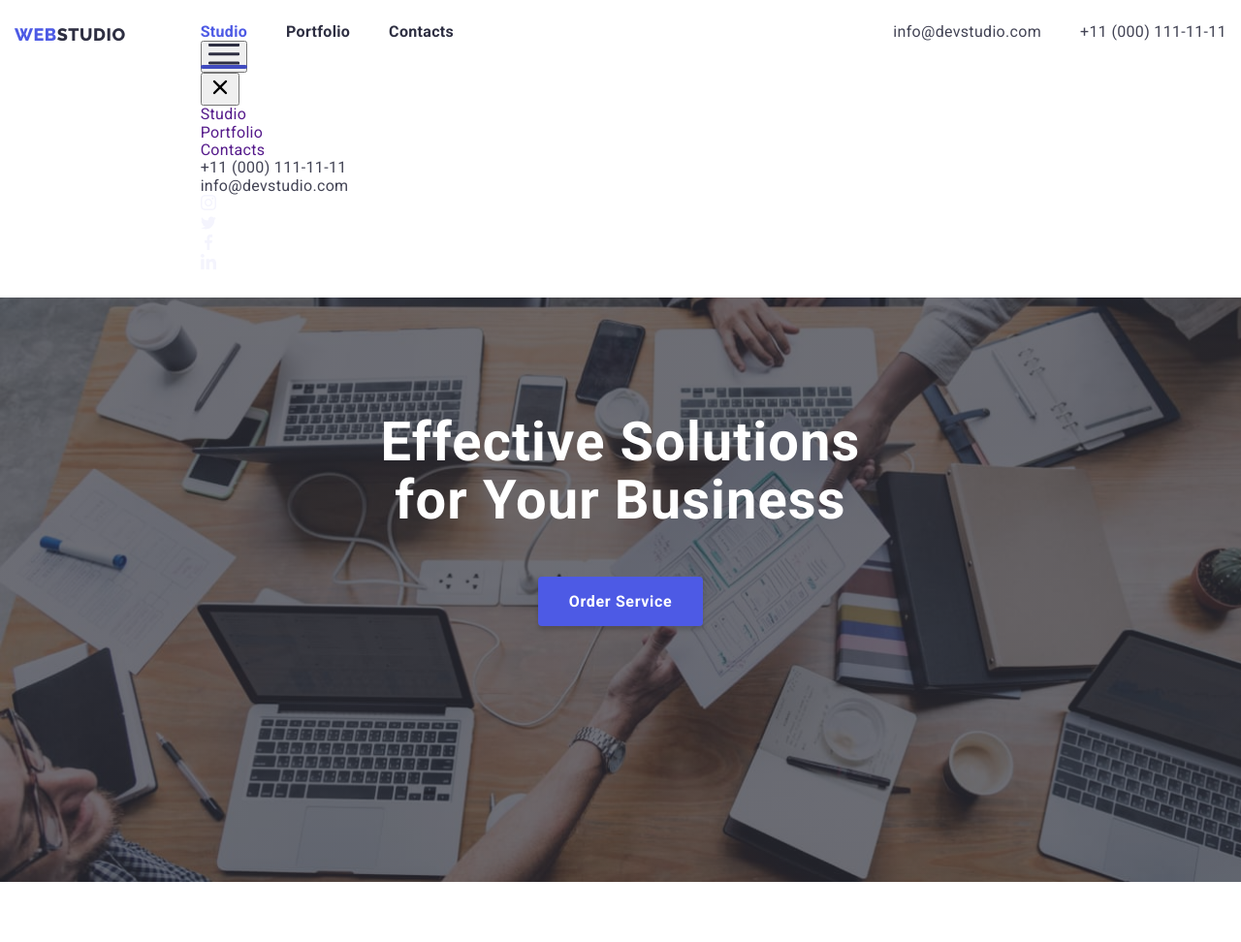
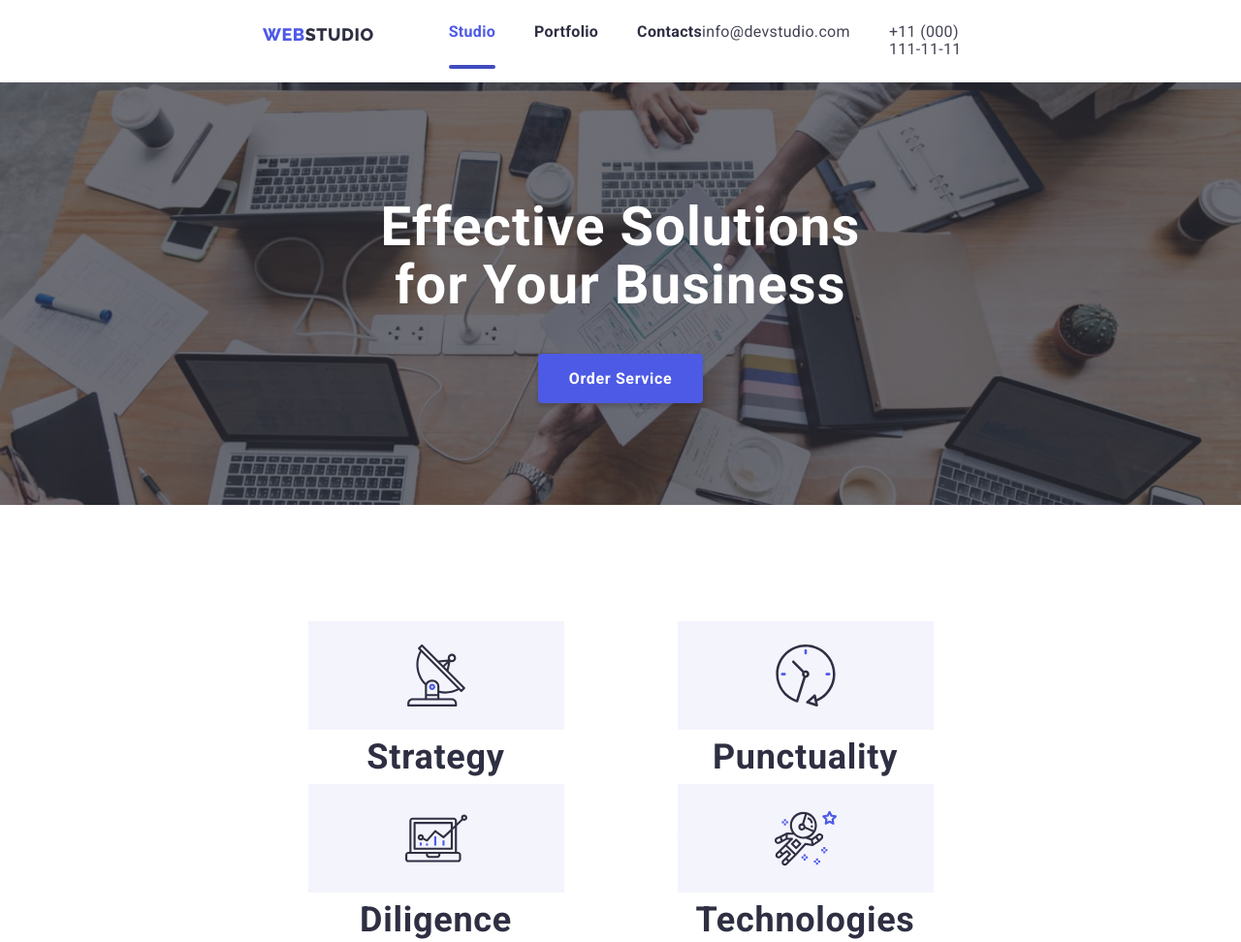
Before and after one commit to grow1/goit-markup-hw-07, a plain HTML site: page index.html in a window 1280 px wide. Shown: the top 972 px of the page at 97% size. Drawn offline with nearby package versions, Linux system fonts and the light colour scheme.

Commit message:
phone fix for mobile, some tablet media

```diff
--- a/css/mobile.css
+++ b/css/mobile.css
@@ -32,10 +32,6 @@ header {
 
 .navigation {
   margin-left: auto;
-}
-
-.header {
-  /* align-items: center; */
 }
 
 /* burger-menu */
@@ -127,6 +123,12 @@ header {
   margin-top: 284px;
 }
 
+@media screen and (max-width: 410px) {
+  .phone {
+    font-size: 26px;
+  }
+}
+
 .email {
   font-weight: 500;
   font-size: 20px;
@@ -214,11 +216,6 @@ header {
   padding: 0 24px;
   padding-top: 72px;
   padding-bottom: 24px;
-}
-
-.benefits {
-  /* display: block;
-  margin: 0 auto; */
 }
 
 .benefits li {
--- a/css/tablet.css
+++ b/css/tablet.css
@@ -1,5 +1,18 @@
+:root {
+  --primary-brand-color: #4d5ae5;
+  --dark-color: #2e2f42;
+  --success-color: #31d0aa;
+  --text-color: #434455;
+  --subtle-text-color: #8e8f99;
+  --accent-color: #e7e9fc;
+  --light-color: #f4f4fd;
+  --pure-white: white;
+  --order-active: #404bbf;
+  --basic-svg: #afb1b8;
+}
+
 .container {
-  /* width: 768px; */
+  width: 768px;
 }
 
 .section {
@@ -7,24 +20,60 @@
   padding-bottom: 96px;
 }
 
-.menu,
-.burger-menu {
+.menu-toggle,
+#mobile-menu {
   display: none;
+}
+
+.order {
+  padding: 112px 0;
+  text-align: center;
+  background-image: linear-gradient(rgba(47, 48, 58, 0.7), rgba(47, 48, 58, 0.7)),
+    url('../images/people-office.jpg');
+  background-size: cover;
+  background-repeat: no-repeat;
+  max-width: 1440px;
+  height: 436px;
+  margin: 0 auto;
+}
+
+.order-button {
+  cursor: pointer;
+  color: var(--pure-white);
+  background-color: var(--primary-brand-color);
+  font-family: inherit;
+  font-weight: 700;
+  font-size: 16px;
+  line-height: 1.19;
+  letter-spacing: 0.04em;
+  box-shadow: 0px 4px 4px rgba(0, 0, 0, 0.15);
+  border-radius: 4px;
+  border-style: none;
+  padding: 16px 32px;
+  margin-top: 40px;
+  transition: background-color 250ms cubic-bezier(0.4, 0, 0.2, 1),
+    box-shadow 250ms cubic-bezier(0.4, 0, 0.2, 1);
 }
 
 .benefits {
   display: flex;
-  /* flex-direction: row; */
   flex-wrap: wrap;
-  justify-content: space-between;
-  padding-bottom: 0px;
-  /* max-width: 759px; */
+  gap: 72px 24px;
 }
 .benefits li {
   margin-bottom: 72px;
   gap: 8px;
   width: 47%;
   height: 72px;
+}
+
+.benefit-name {
+  font-weight: 700;
+  font-size: 36px;
+  line-height: 40px;
+  letter-spacing: 0.02em;
+  text-transform: capitalize;
+  color: var(--dark-color);
 }
 
 .team-cards {
```
Also changed, not shown: css/styles.css (+0 -18 lines).
